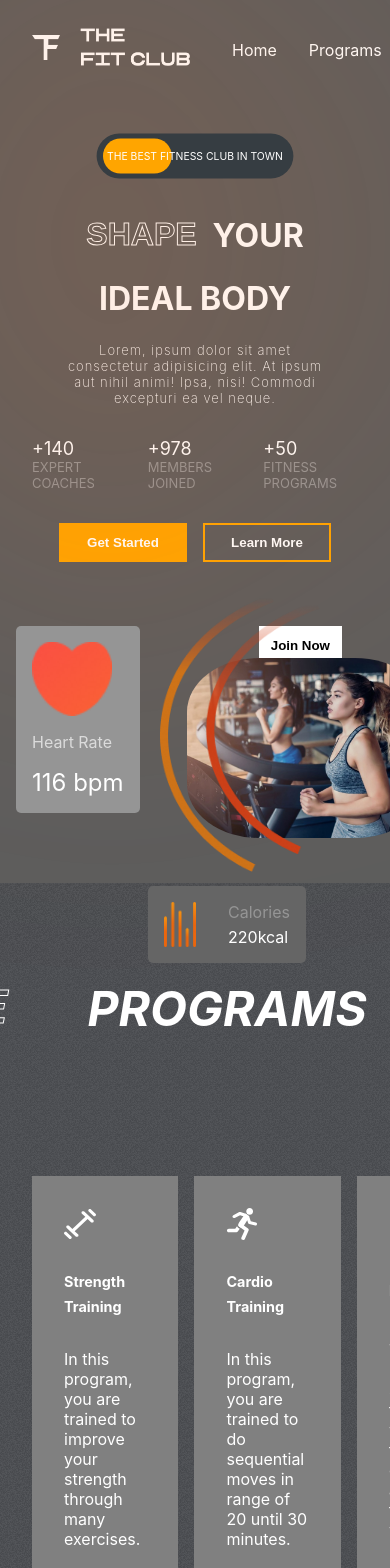
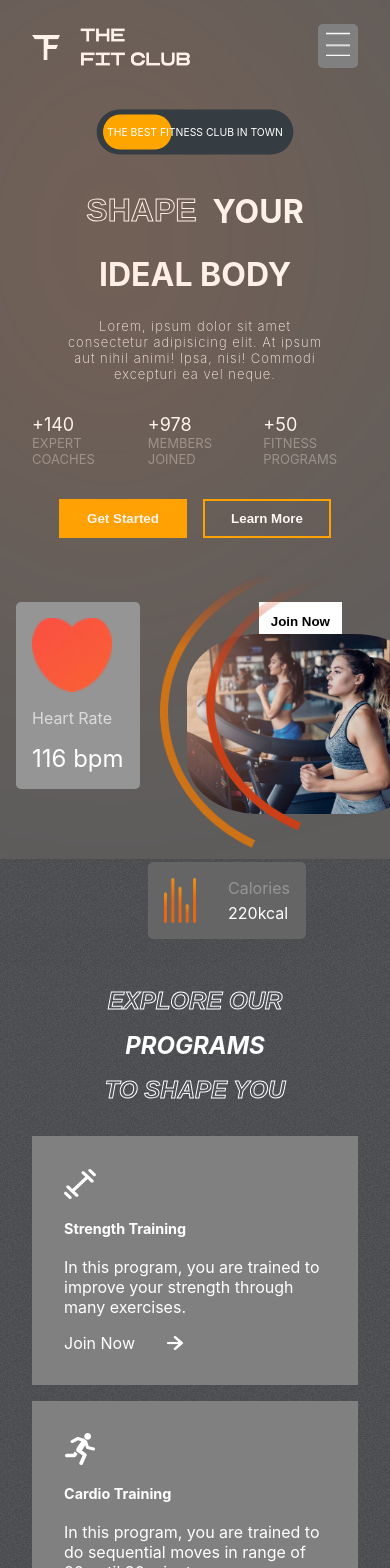
Before and after one commit to Albiona19/FITCLUB, a React (Create React App) app: page / in a window 390 px wide. Shown: the top 1568 px of the page. Built offline with nearby package versions, Linux system fonts and the light colour scheme.

Commit message:
menu bars added

```diff
--- a/package.json
+++ b/package.json
@@ -11,6 +11,7 @@
     "react": "^18.2.0",
     "react-dom": "^18.2.0",
     "react-scripts": "5.0.1",
+    "react-scroll": "^1.8.7",
     "web-vitals": "^2.1.4"
   },
   "scripts": {
--- a/src/components/Header/Header.css
+++ b/src/components/Header/Header.css
@@ -22,3 +22,15 @@
     color:pink;
     cursor: pointer;
 }
+@media screen and (max-width:768px){
+    .header>:nth-child(2){
+        position: fixed;
+        right: 2rem;
+        z-index: 99;
+    }
+    .header-menu{
+        flex-direction: column;
+        background-color: gray;
+        padding: 2rem;
+    }
+}
--- a/src/components/Header/Header.jsx
+++ b/src/components/Header/Header.jsx
@@ -1,18 +1,43 @@
-import React from 'react'
+import React , {useState} from 'react'
 import './Header.css'
 import Logo from '../assets/logo.png'
+
+import Bars from '../assets/bars.png'
+import {Link} from 'react-scroll'
+
+
 const Header = () => {
+
+
+  const mobile = window.innerWidth<=768 ? true : false;
+  const [menuOpened, setMenuOpened] =  useState(false)
   return (
     <div className="header">
         <img src={Logo} alt="" className='logo' />
+    {menuOpened === false && mobile===true ? (
 
+      <div
+      style={{backgroundColor:"gray"
+      , padding:'0.5rem'
+      ,borderRadius:"5px"}}
+
+      onClick={()=> setMenuOpened(true)}
+
+      >
+        <img src={Bars} alt="" style={{width:'1.5rem', height:'1.5rem'}} />
+      </div>
+    ) :(
         <ul className='header-menu'>
-          <li>Home</li>
-          <li>Programs</li>
-          <li>Why Us</li>
-          <li>Plans</li>
-          <li>Testimonials</li>
+          <li onClick={()=>setMenuOpened(false)}>Home
+          <Link>Home</Link>
+          </li>
+
+          <li onClick={()=>setMenuOpened(false)}>Programs</li>
+          <li onClick={()=>setMenuOpened(false)}>Why Us</li>
+          <li onClick={()=>setMenuOpened(false)}>Plans</li>
+          <li onClick={()=>setMenuOpened(false)}>Testimonials</li>
         </ul>
+    )}
     </div>
   )
 }
--- a/src/components/Join/Join.css
+++ b/src/components/Join/Join.css
@@ -46,3 +46,16 @@
     background-color: orange;
     color: white;
 }
+@media  screen  and (max-width:768px){
+    .Join{
+        flex-direction: column;
+        gap: 1rem;
+    }
+    .left-j{
+        font-size: x-large;
+        flex-direction: column;
+    }
+    .right-j{
+        padding: 2rem;
+    }
+}
--- a/src/components/Plans/Plans.css
+++ b/src/components/Plans/Plans.css
@@ -89,3 +89,11 @@
     top: 10rem;
     right: 0rem;
 }
+@media  screen  and (max-width:768px){
+    .plans{
+        flex-direction: column;
+    }
+    .plans>:nth-child(2){
+        transform: none;
+    }
+}
--- a/src/components/Programs/Programs.css
+++ b/src/components/Programs/Programs.css
@@ -52,3 +52,16 @@
     background:linear-gradient(210.41deg, #fa5042 1.14%, #ffa739 100.75%);;
     cursor: pointer;
  }
+ @media  screen  and (max-width:768px){
+    .programs-header{
+        flex-direction: column;
+        gap: 1rem;
+        font-size:x-large;
+        align-items: center;
+        justify-content: center;
+        margin-top: 2rem;
+    }
+    .program-categories{
+        flex-direction: column;
+    }
+ }
--- a/src/components/Reasons/Reasons.css
+++ b/src/components/Reasons/Reasons.css
@@ -77,3 +77,28 @@
 .partners>img{
     width: 2.5rem;
 }
+@media  screen  and (max-width:768px){
+    .Reasons{
+        flex-direction: column;
+    }
+    .left-r{
+        grid-auto-rows:auto;
+        overflow: hidden;
+    }
+    .left-r>:nth-child(1){
+        width: 7rem;
+        height: 17rem;
+    }
+    .left-r>:nth-child(2){
+        width: 15rem;
+        height: 10rem;
+    }
+    .left-r>:nth-child(3){
+        width: 7rem;
+
+    }
+    .left-r>:nth-child(4){
+        width: 7rem;
+        height: 6rem;
+    }
+}
--- a/src/components/Testimonials/Testimonials.css
+++ b/src/components/Testimonials/Testimonials.css
@@ -1,4 +1,4 @@
-.Testimonials{
+.testimonials{
     display: flex;
     gap: 1rem;
     padding: 0 2rem;
@@ -69,3 +69,35 @@
     width: 1.5rem;
     cursor: pointer;
 }
+@media  screen  and (max-width:768px){
+    .testimonials{
+        flex-direction: column;
+    }
+    .left-t>:nth-child(2),
+    .left-t>:nth-child(3){
+        font-size: xx-large;
+
+    }
+    .right-t{
+        display: flex;
+        flex-direction: column;
+        align-items: center;
+        justify-content: center;
+        gap: 2rem;
+    }
+    .right-t>div{
+        position: relative;
+        display: none;
+    }
+    .right-t>img{
+        top: 0;
+        right: 0;
+        position: relative;
+        align-self:center ;
+    }
+    .right-t>:last-child{
+        display: block;
+        bottom: 0;
+        left: 0;
+    }
+}
```
Also changed, not shown: 1 other file (tests, documents, lock files or other folders).
